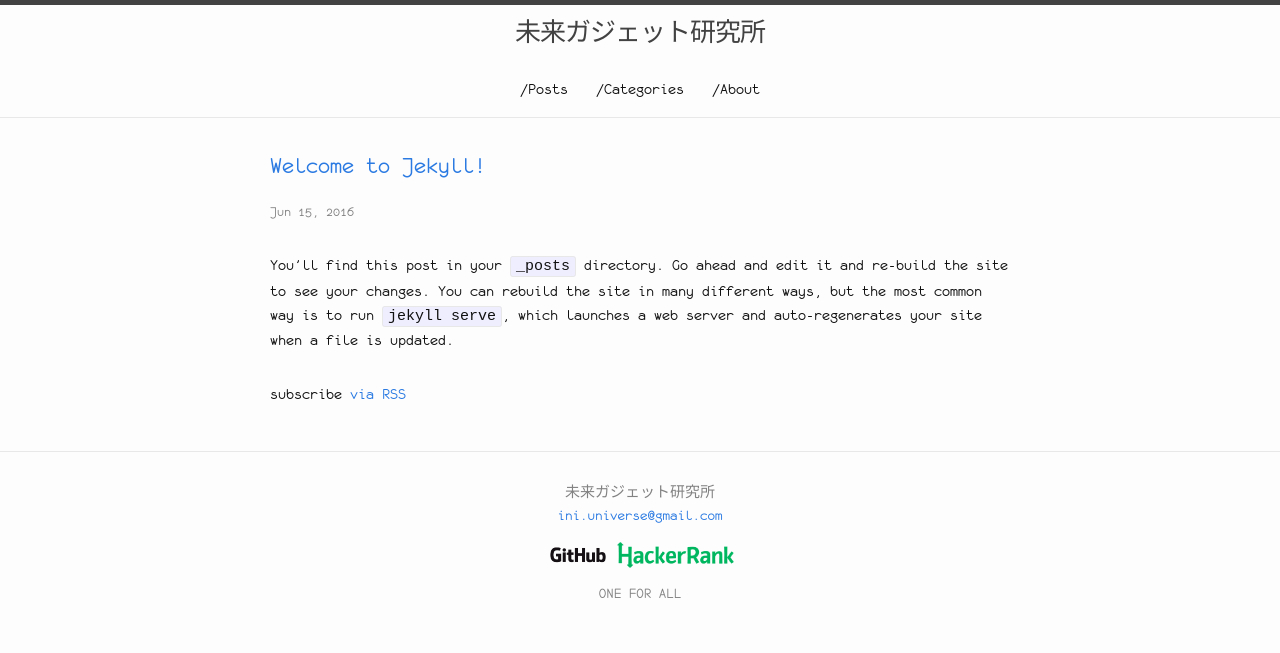
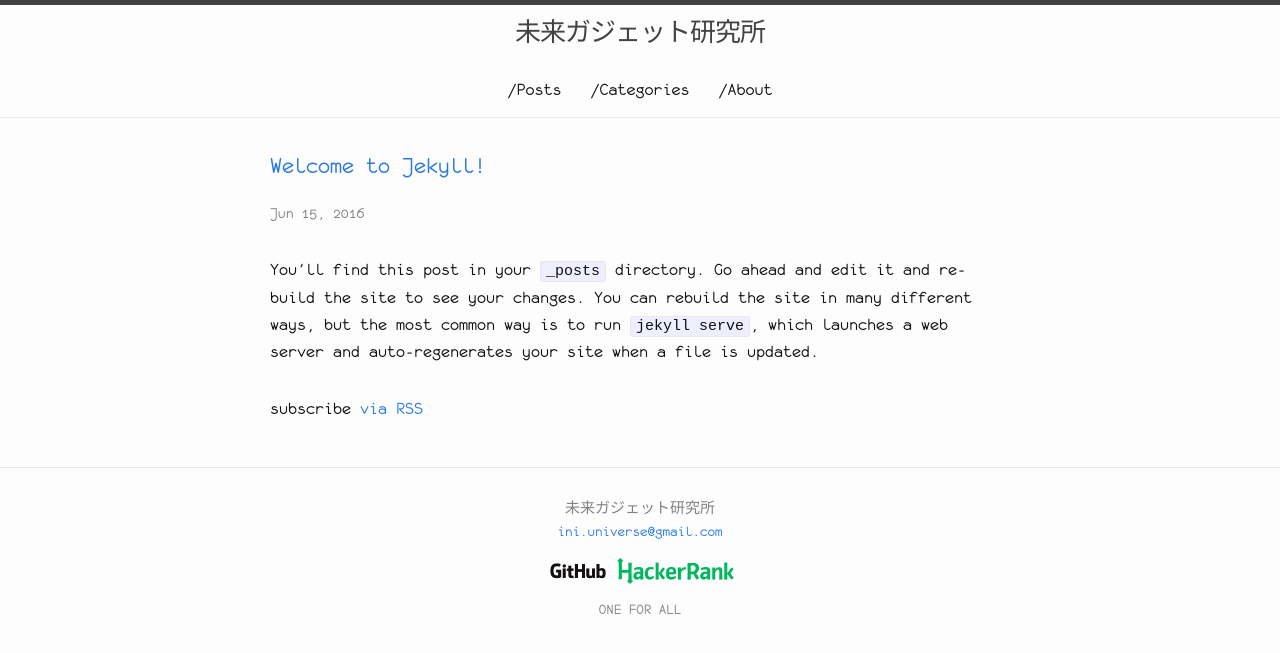
Before and after one commit to A1phaZer0/A1phaZer0.github.io, a Jekyll site: the page built from posts.md, in a window 1280 px wide. Shown: the top 653 px of the page. Built offline with Jekyll 4.4.1, drawn with Linux system fonts in a browser that asks for light colours.

Commit message:
one for all

```diff
--- a/css/main.scss
+++ b/css/main.scss
@@ -14,7 +14,7 @@
 }
 //$base-font-family: "Helvetica Neue", Helvetica, Arial, sans-serif;
 $base-font-family: "monofur", Helvetica, Arial, sans-serif;
-$base-font-size:   16px;
+$base-font-size:   18px;
 $base-font-weight: 400;
 $small-font-size:  $base-font-size * 0.875;
 $base-line-height: 1.5;
```
